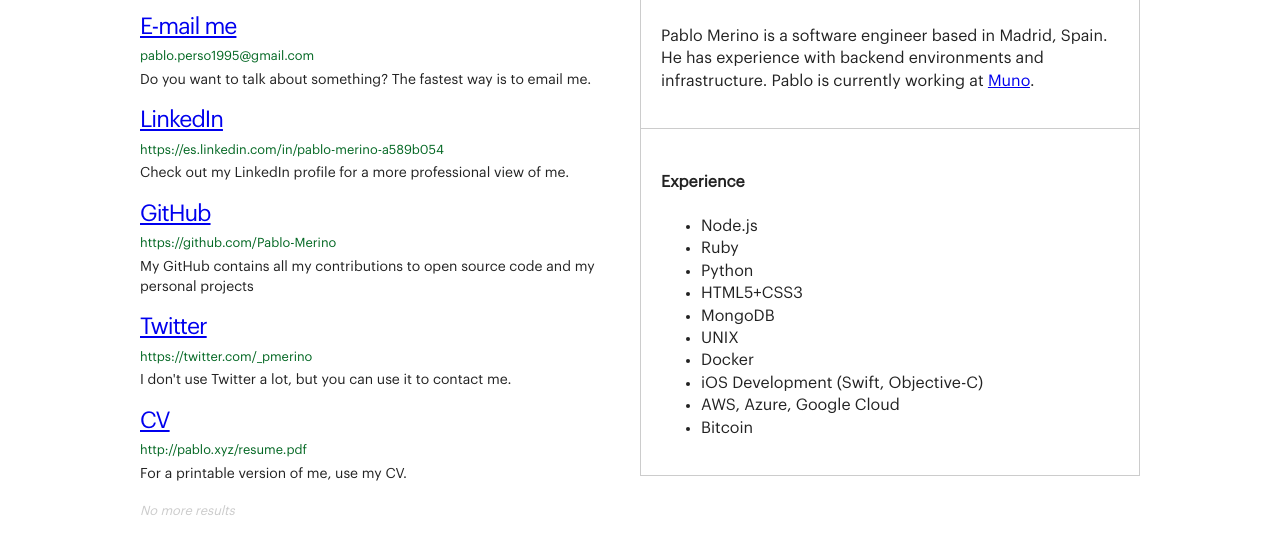
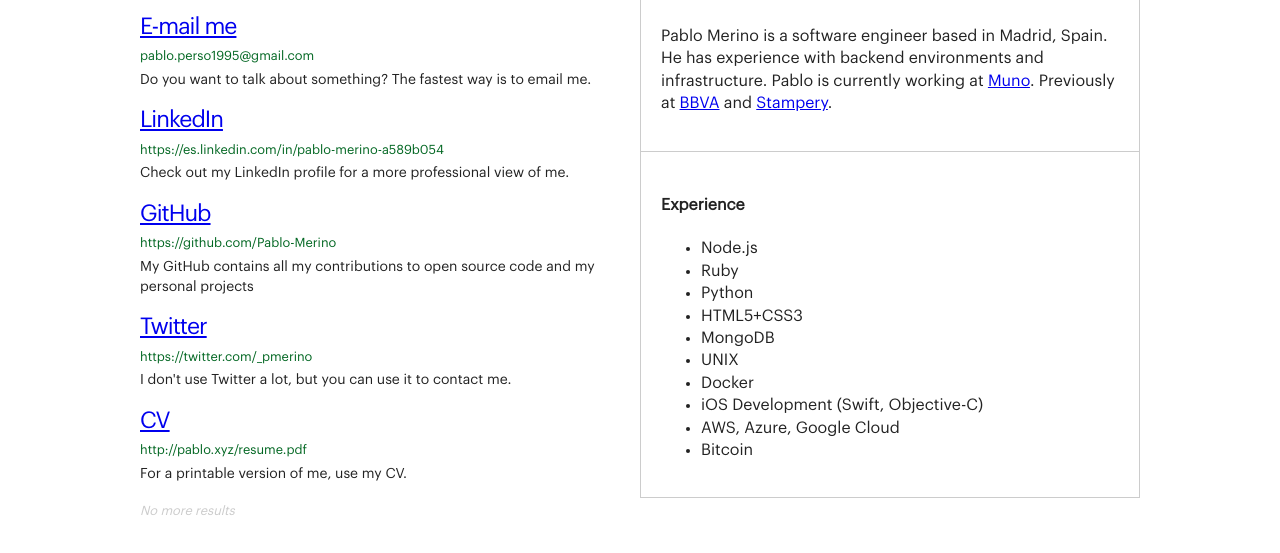
Before and after one commit to Pablo-Merino/pablo-merino.github.io, a plain HTML site: page index.html in a window 1280 px wide. Shown: the part 191-744 px from the top of the page. Drawn offline with nearby package versions, Linux system fonts and the light colour scheme.

Commit message:
Added previously

```diff
--- a/index.html
+++ b/index.html
@@ -68,7 +68,7 @@
                         </div>
                         <hr/>
                         <div class="section">
-                            <p>Pablo Merino is a software engineer based in Madrid, Spain. He has experience with backend environments and infrastructure. Pablo is currently working at <a href="https://www.holamuno.com">Muno</a>.</p>
+                            <p>Pablo Merino is a software engineer based in Madrid, Spain. He has experience with backend environments and infrastructure. Pablo is currently working at <a href="https://www.holamuno.com">Muno</a>. Previously at <a href="https://bbva.es">BBVA</a> and <a href="https://stampery.com">Stampery</a>.</p>
                         </div>
                         <hr/>
                         <div class="section">
```
